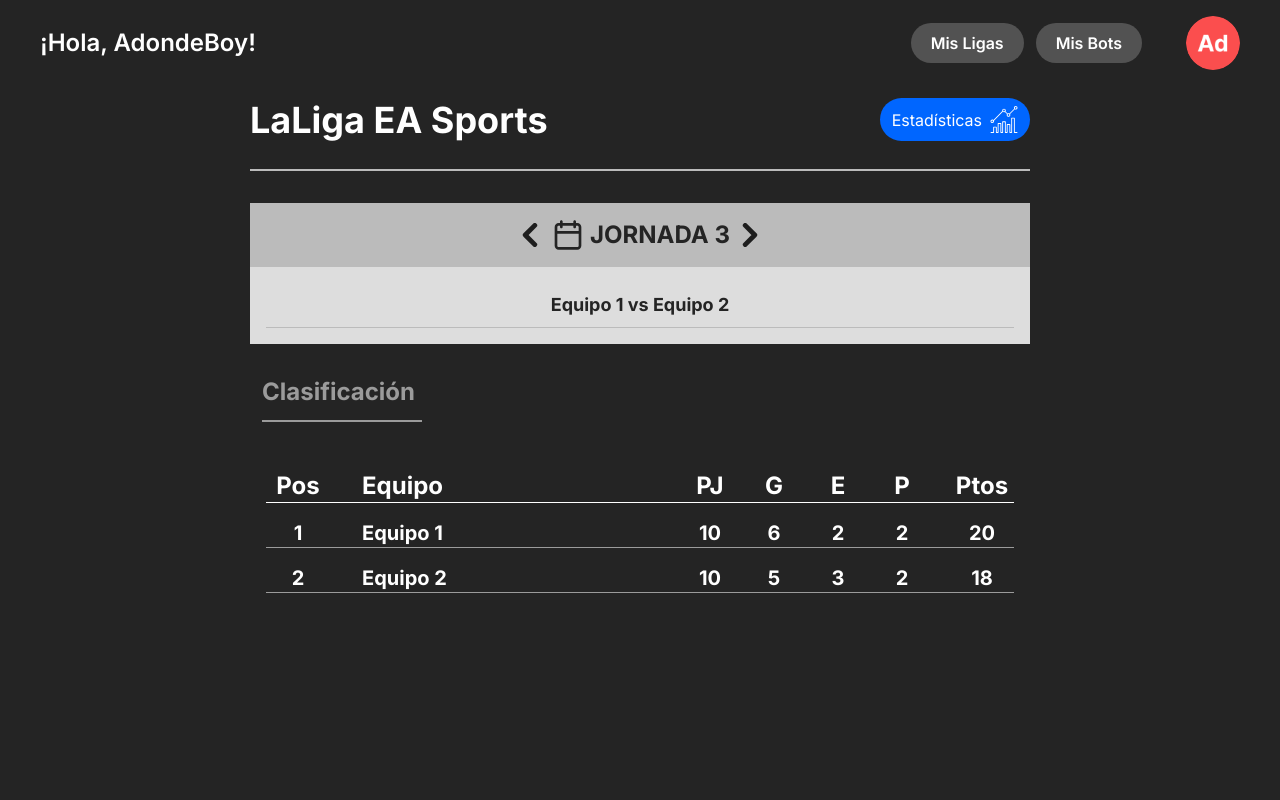
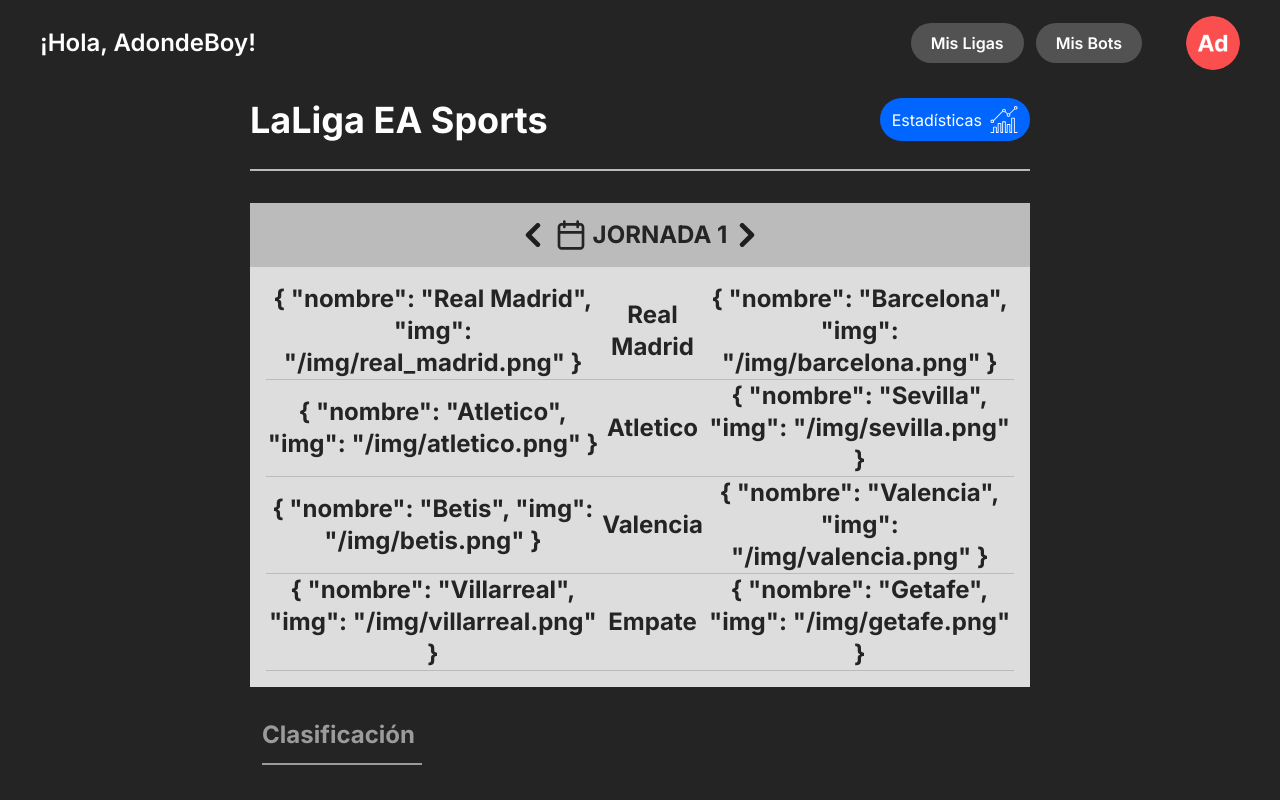
Before and after one commit to alberba/front-end-adonde-band, a Vue app: page /myLeague in a window 1280 px wide. Shown: the top 800 px of the page. Built offline with nearby package versions, Linux system fonts and the light colour scheme.

Commit message:
sigo desarrollando myligues ya se puede cambiar de jornada tengo q cambiar fotos y formatos

```diff
--- a/src/views/MyLeaguePage.vue
+++ b/src/views/MyLeaguePage.vue
@@ -10,14 +10,69 @@ const clasificacion = ref([
 ])
 
 const ligaNombre = 'LaLiga EA Sports'
-const jornadaNum = ref(3)
+const jornadaNum = ref(1)
 const jornadaMax = 12
-const encuentros = [
+// Ejemplo de datos de jornadas con encuentros
+const jornadas = ref([
   {
-    equipo1: 'Equipo 1',
-    equipo2: 'Equipo 2',
+    encuentros: [
+      {
+        equipo1: { nombre: "Real Madrid", img: "/img/real_madrid.png" },
+        equipo2: { nombre: "Barcelona", img: "/img/barcelona.png" },
+        ganador: "Real Madrid"
+      },
+      {
+        equipo1: { nombre: "Atletico", img: "/img/atletico.png" },
+        equipo2: { nombre: "Sevilla", img: "/img/sevilla.png" },
+        ganador: "Atletico"
+      },
+      {
+        equipo1: { nombre: "Betis", img: "/img/betis.png" },
+        equipo2: { nombre: "Valencia", img: "/img/valencia.png" },
+        ganador: "Valencia"
+      },
+      {
+        equipo1: { nombre: "Villarreal", img: "/img/villarreal.png" },
+        equipo2: { nombre: "Getafe", img: "/img/getafe.png" },
+        ganador: "Empate"
+      }
+    ]
   },
-]
+  {
+    encuentros: [
+      { equipo1: { nombre: "Celta", img: "/img/celta.png" }, equipo2: { nombre: "Almeria", img: "/img/almeria.png" }, ganador: "Celta" },
+      { equipo1: { nombre: "Osasuna", img: "/img/osasuna.png" }, equipo2: { nombre: "Mallorca", img: "/img/mallorca.png" }, ganador: "Osasuna" },
+      { equipo1: { nombre: "Granada", img: "/img/granada.png" }, equipo2: { nombre: "Cadiz", img: "/img/cadiz.png" }, ganador: "Cadiz" },
+      { equipo1: { nombre: "Rayo Vallecano", img: "/img/rayo.png" }, equipo2: { nombre: "Girona", img: "/img/girona.png" }, ganador: "Girona" }
+    ]
+  },
+  {
+    encuentros: [
+      { equipo1: { nombre: "Barcelona", img: "/img/barcelona.png" }, equipo2: { nombre: "Atletico", img: "/img/atletico.png" }, ganador: "Atletico" },
+      { equipo1: { nombre: "Sevilla", img: "/img/sevilla.png" }, equipo2: { nombre: "Betis", img: "/img/betis.png" }, ganador: "Empate" },
+      { equipo1: { nombre: "Valencia", img: "/img/valencia.png" }, equipo2: { nombre: "Villarreal", img: "/img/villarreal.png" }, ganador: "Villarreal" },
+      { equipo1: { nombre: "Real Madrid", img: "/img/real_madrid.png" }, equipo2: { nombre: "Getafe", img: "/img/getafe.png" }, ganador: "Real Madrid" }
+    ]
+  },
+  {
+    encuentros: [
+      { equipo1: { nombre: "Girona", img: "/img/girona.png" }, equipo2: { nombre: "Mallorca", img: "/img/mallorca.png" }, ganador: "Girona" },
+      { equipo1: { nombre: "Almeria", img: "/img/almeria.png" }, equipo2: { nombre: "Celta", img: "/img/celta.png" }, ganador: "Celta" },
+      { equipo1: { nombre: "Granada", img: "/img/granada.png" }, equipo2: { nombre: "Osasuna", img: "/img/osasuna.png" }, ganador: "Osasuna" },
+      { equipo1: { nombre: "Cadiz", img: "/img/cadiz.png" }, equipo2: { nombre: "Rayo Vallecano", img: "/img/rayo.png" }, ganador: "Cadiz" }
+    ]
+  },
+  {
+    encuentros: [
+      { equipo1: { nombre: "Real Madrid", img: "/img/real_madrid.png" }, equipo2: { nombre: "Sevilla", img: "/img/sevilla.png" }, ganador: "Real Madrid" },
+      { equipo1: { nombre: "Barcelona", img: "/img/barcelona.png" }, equipo2: { nombre: "Valencia", img: "/img/valencia.png" }, ganador: "Barcelona" },
+      { equipo1: { nombre: "Atletico", img: "/img/atletico.png" }, equipo2: { nombre: "Betis", img: "/img/betis.png" }, ganador: "Betis" },
+      { equipo1: { nombre: "Villarreal", img: "/img/villarreal.png" }, equipo2: { nombre: "Getafe", img: "/img/getafe.png" }, ganador: "Empate" }
+    ]
+  }
+])
+
+
 
 const incrementJornada = () => {
   if (jornadaNum.value < jornadaMax) {
@@ -67,14 +122,19 @@ const decrementJornada = () => {
 
       <!-- Container de los encuentros -->
       <div class="-mt-5 w-full bg-[#DDDDDD] p-4">
-        <!-- Fila de encuentros -->
-        <div
-          v-for="(encuentro, index) in encuentros"
-          :key="index"
-          class="flex items-center justify-center text-3xl font-bold text-[#242424] border-b border-[#BBBBBB] py-2"
-        >
-          <div class="text-lg">{{ encuentro.equipo1 }} vs {{ encuentro.equipo2 }}</div>
-        </div>
+        <table class="w-full text-[#242424]">
+          <tbody>
+            <tr
+              v-for="(encuentro, index) in jornadas[jornadaNum - 1].encuentros"
+              :key="index"
+              class="border-b border-[#BBBBBB]"
+            >
+              <td class="text-2xl font-bold text-[#242424] flex-col items-center justify-center text-center">{{ encuentro.equipo1 }}</td>
+              <td class="text-2xl font-bold text-[#242424] flex-col items-center justify-center text-center">{{ encuentro.ganador }}</td>
+              <td class="text-2xl font-bold text-[#242424] flex-col items-center justify-center text-center">{{ encuentro.equipo2 }}</td>
+            </tr>
+          </tbody>
+        </table>
       </div>
     </div>
 
```
